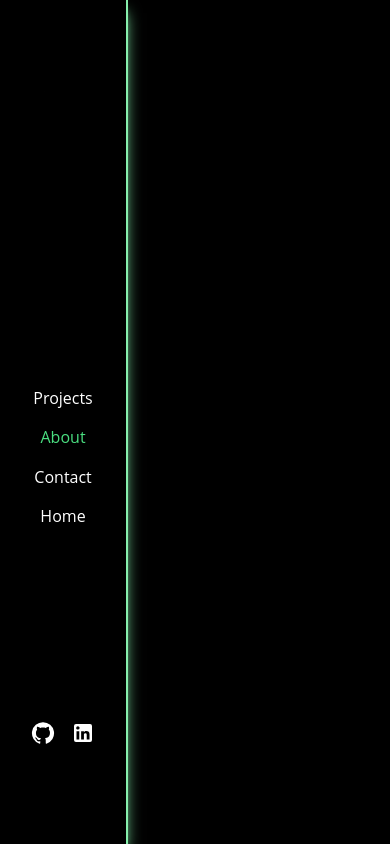
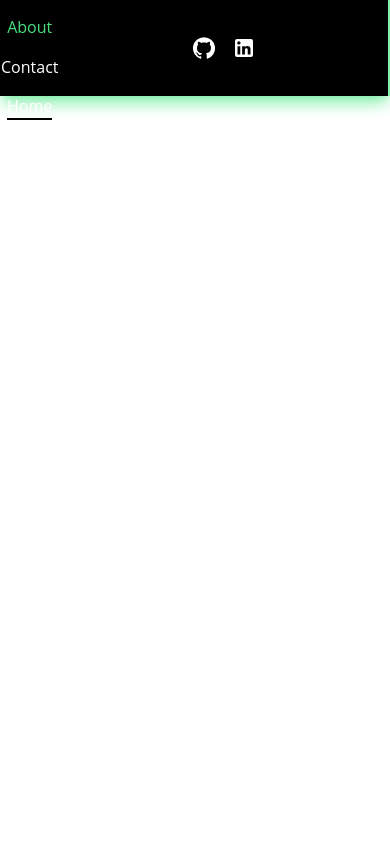
Before and after one commit to StephanCadu/Portfolio, a React (Create React App) app: page /about in a window 390 px wide. Built offline with nearby package versions, Linux system fonts and the light colour scheme.

Commit message:
🛠️  feat: starting to add responsiveness  to the navbar

```diff
--- a/src/components/Nav.tsx
+++ b/src/components/Nav.tsx
@@ -9,9 +9,12 @@ const Nav: FunctionComponent<NavProps> = () => {
 
   const isThisLocation = (local: string): boolean => location.pathname.includes(local);
 
+  // const isTablet: boolean = window.innerWidth <= 650;
+
   return (
-    <nav className="text-white flex flex-col h-full w-32 border-r-green-300 border-r-2 min-w-fit items-center justify-around left-0 shadow-lg shadow-green-300">
-      <Link to="/" className="h-28 w-28">
+    <nav className="navigation">
+
+      <Link to="/" className="logoLink">
         <div className="logo"></div>
       </Link>
 
--- a/src/components/Projects.tsx
+++ b/src/components/Projects.tsx
@@ -99,7 +99,7 @@ const Projects: FunctionComponent<ProjectsProps> = () => {
         </div>
 
         {/* projects */}
-        <div className=" h-2/3 w-5/6">
+        {/* <div className=" h-2/3 w-5/6">
           {
             projects.map(({ name, image, description, techs, link }) => (
               <div className="flex w-full h-full items-center justify-around flex-col">
@@ -117,7 +117,7 @@ const Projects: FunctionComponent<ProjectsProps> = () => {
               </div>
             ))
           }
-        </div>
+        </div> */}
       </main>
     </div>
   );
--- a/src/index.css
+++ b/src/index.css
@@ -29,20 +29,44 @@ code {
 }
 
 .navLink {
-  @apply hover:text-green-400 border-b-2 border-b-black hover:scale-105
+  @apply hover:text-green-400 border-b-2 border-b-black hover:scale-105;
 }
 
 .outContainer {
-  @apply flex h-screen w-full items-center justify-between bg-black
+  @apply flex h-screen w-full items-center justify-between bg-black;
 }
 
 .mainContainer {
-  @apply flex h-full w-11/12 min-w-min text-white items-center justify-center flex-col
+  @apply flex h-full w-11/12 text-white items-center justify-center flex-col;
+  min-width: 320px;
+}
+
+.navigation {
+  @apply text-white flex flex-col h-full w-32 border-r-green-300 border-r-2 min-w-fit items-center justify-around left-0 shadow-lg shadow-green-300
+}
+
+.logoLink {
+  @apply h-28 w-28
+}
+
+@media only screen and (max-width: 650px) {
+  .outContainer {
+    @apply flex h-1/6 w-full items-center justify-between flex-col bg-black;
+  }
+
+  .navigation {
+    @apply flex h-24 w-full flex-row justify-around items-center
+  }
+
+  .logoLink {
+    display: none;
+  }
 }
 
 .skillsContainer {
   /* position: relative; */
-  max-width: 75%;
+  max-width: 90%;
+  min-width: 150px;
 }
 
 /* .skillsWrapper {
@@ -56,7 +80,8 @@ code {
 
 .skills {
   /* width: 100%; */
-  max-width: 650px;
+  max-width: 1000px;
+  min-width: 100px;
   overflow-x: scroll;
   -ms-overflow-style: none;
   scrollbar-width: none;
```
